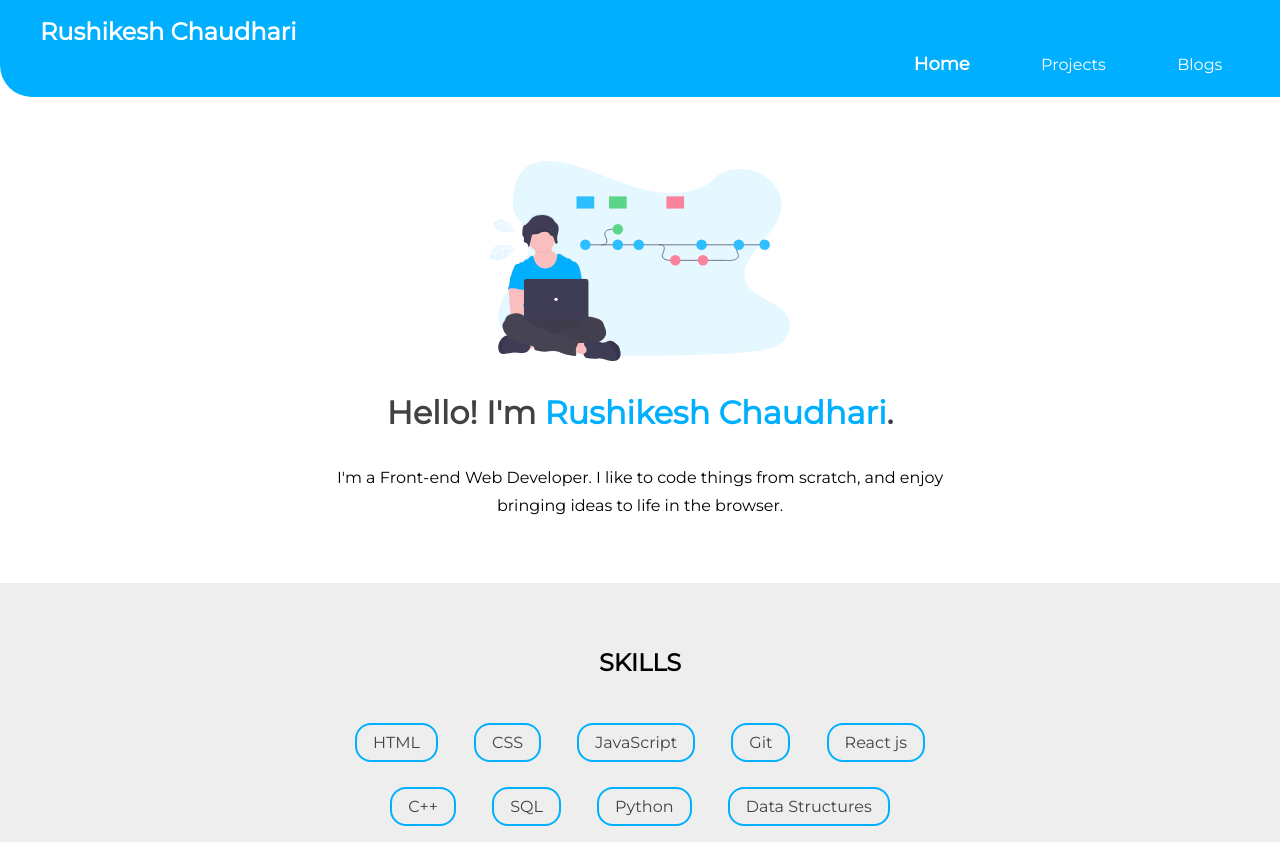
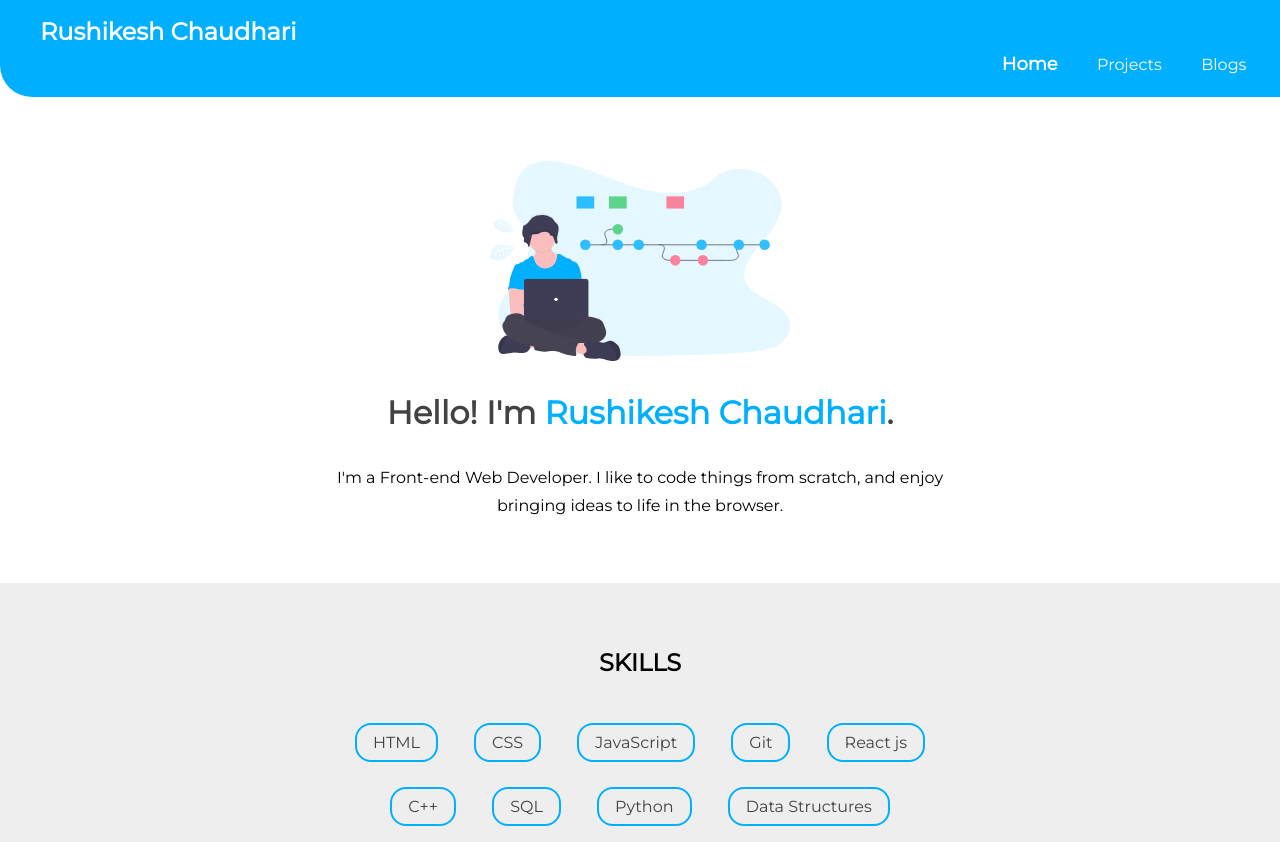
Before and after one commit to rushi-173/Simple-Portfolio-by-Rushi, a plain HTML site: page index.html in a window 1280 px wide. Shown: the top 842 px of the page. Drawn offline with Linux system fonts and the light colour scheme.

Commit message:
Update style.css

```diff
--- a/style.css
+++ b/style.css
@@ -106,11 +106,12 @@ hr{
 
 .navigation .nav-items{
 	text-align: right;
-	margin: 0rem 1rem;
+	margin: 0rem 0.5rem;
 }
 
 .navigation .link{
 	color: white;
+	padding: 0rem;
 }
 
 .navigation .link-active{
```
